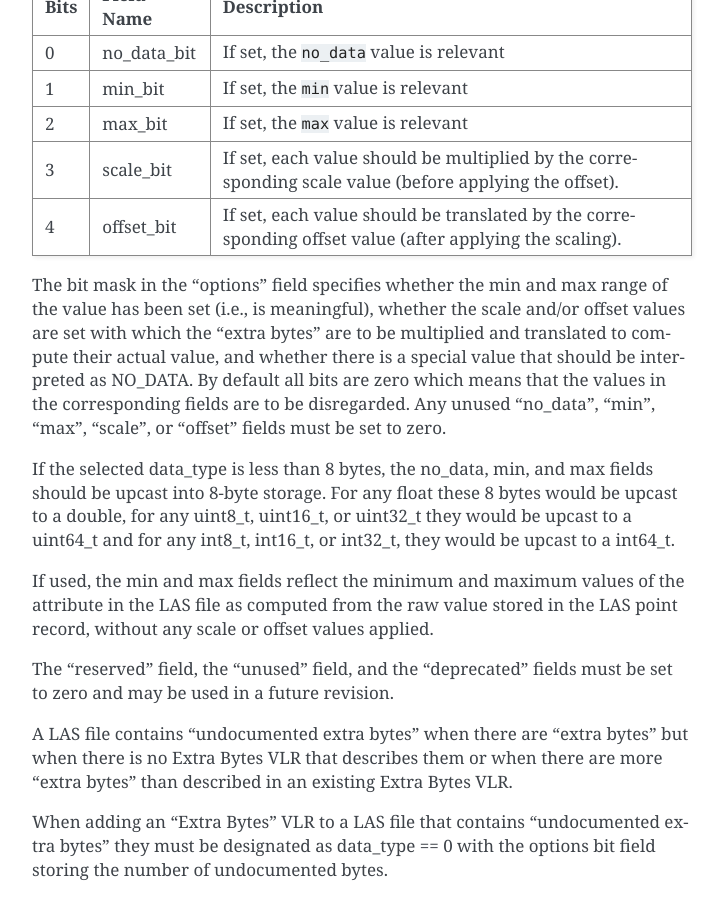
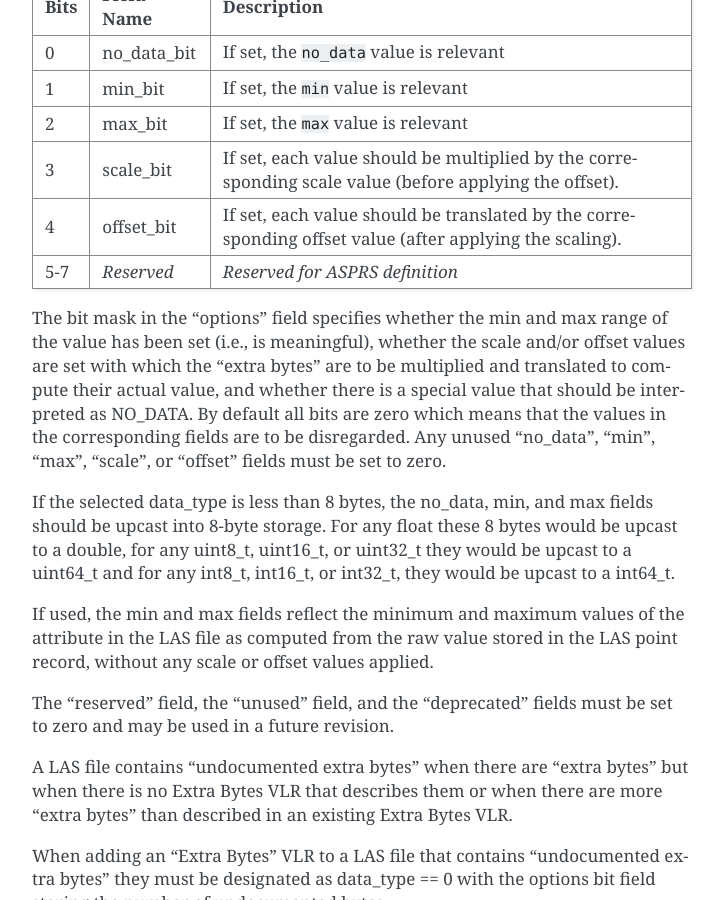
Before and after one commit to ASPRSorg/LAS, a Sphinx documentation site: the page built from source/04_optional_vlrs.txt, in a window 1280 px wide and 900 px high, scrolled down 2826 px. Shown: the whole window, without its empty margins (388-1112 px from the left). Built offline with Sphinx 7.4.7, drawn with Linux system fonts in a browser that asks for light colours.

Commit message:
Added reserved ExtraByte options bits to table. (#159)

```diff
--- a/source/04_optional_vlrs.txt
+++ b/source/04_optional_vlrs.txt
@@ -174,6 +174,8 @@ Any unused characters in the "name" or "description" fields must be set to zero.
     |           |                  | by the corresponding offset value (after  |
     |           |                  | applying the scaling).                    |
     +-----------+------------------+-------------------------------------------+
+    | 5-7       | *Reserved*       | *Reserved for ASPRS definition*           |
+    +-----------+------------------+-------------------------------------------+
 
 
 The bit mask in the "options" field specifies whether the min and max range of
```
